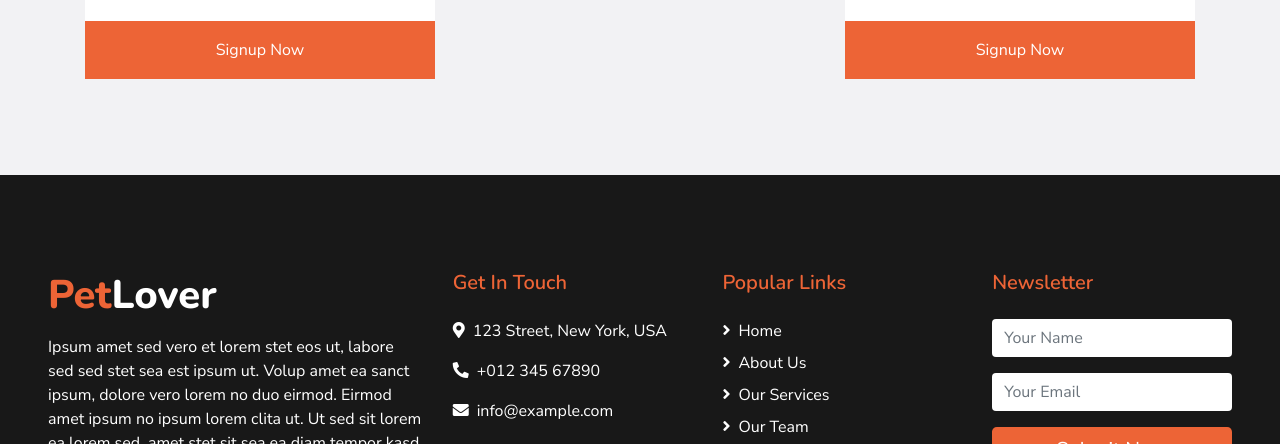
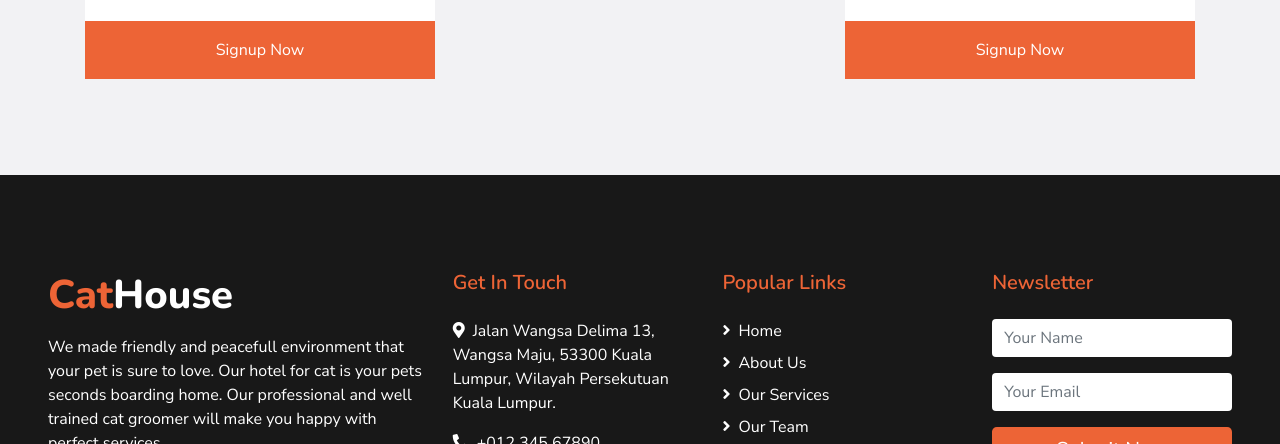
Before and after one commit to Anis0303/Group-project, a plain HTML site: page booking.html in a window 1280 px wide. Shown: the part 2478-2922 px from the top of the page. Drawn offline with nearby package versions, Linux system fonts and the light colour scheme.

Commit message:
Update booking.html

```diff
--- a/booking.html
+++ b/booking.html
@@ -323,16 +323,16 @@
     <div class="container-fluid bg-dark text-white py-5 px-sm-3 px-md-5">
         <div class="row pt-5">
             <div class="col-lg-4 col-md-12 mb-5">
-                <h1 class="mb-3 display-5 text-capitalize text-white"><span class="text-primary">Pet</span>Lover</h1>
-                <p class="m-0">Ipsum amet sed vero et lorem stet eos ut, labore sed sed stet sea est ipsum ut. Volup amet ea sanct ipsum, dolore vero lorem no duo eirmod. Eirmod amet ipsum no ipsum lorem clita ut. Ut sed sit lorem ea lorem sed, amet stet sit sea ea diam tempor kasd kasd. Diam nonumy etsit tempor ut sed diam sed et ea</p>
+                <h1 class="mb-3 display-5 text-capitalize text-white"><span class="text-primary">Cat</span>House</h1>
+                <p class="m-0">We made friendly and peacefull environment that your pet is sure to love. Our hotel for cat is your pets seconds boarding home. Our professional and well trained cat groomer will make you happy with perfect services. </p>
             </div>
             <div class="col-lg-8 col-md-12">
                 <div class="row">
                     <div class="col-md-4 mb-5">
                         <h5 class="text-primary mb-4">Get In Touch</h5>
-                        <p><i class="fa fa-map-marker-alt mr-2"></i>123 Street, New York, USA</p>
+                        <p><i class="fa fa-map-marker-alt mr-2"></i>Jalan Wangsa Delima 13, Wangsa Maju, 53300 Kuala Lumpur, Wilayah Persekutuan Kuala Lumpur.</p>
                         <p><i class="fa fa-phone-alt mr-2"></i>+012 345 67890</p>
-                        <p><i class="fa fa-envelope mr-2"></i>info@example.com</p>
+                        <p><i class="fa fa-envelope mr-2"></i>cathouse@gmail.com</p>
                         <div class="d-flex justify-content-start mt-4">
                             <a class="btn btn-outline-light rounded-circle text-center mr-2 px-0" style="width: 36px; height: 36px;" href="#"><i class="fab fa-twitter"></i></a>
                             <a class="btn btn-outline-light rounded-circle text-center mr-2 px-0" style="width: 36px; height: 36px;" href="#"><i class="fab fa-facebook-f"></i></a>
```
